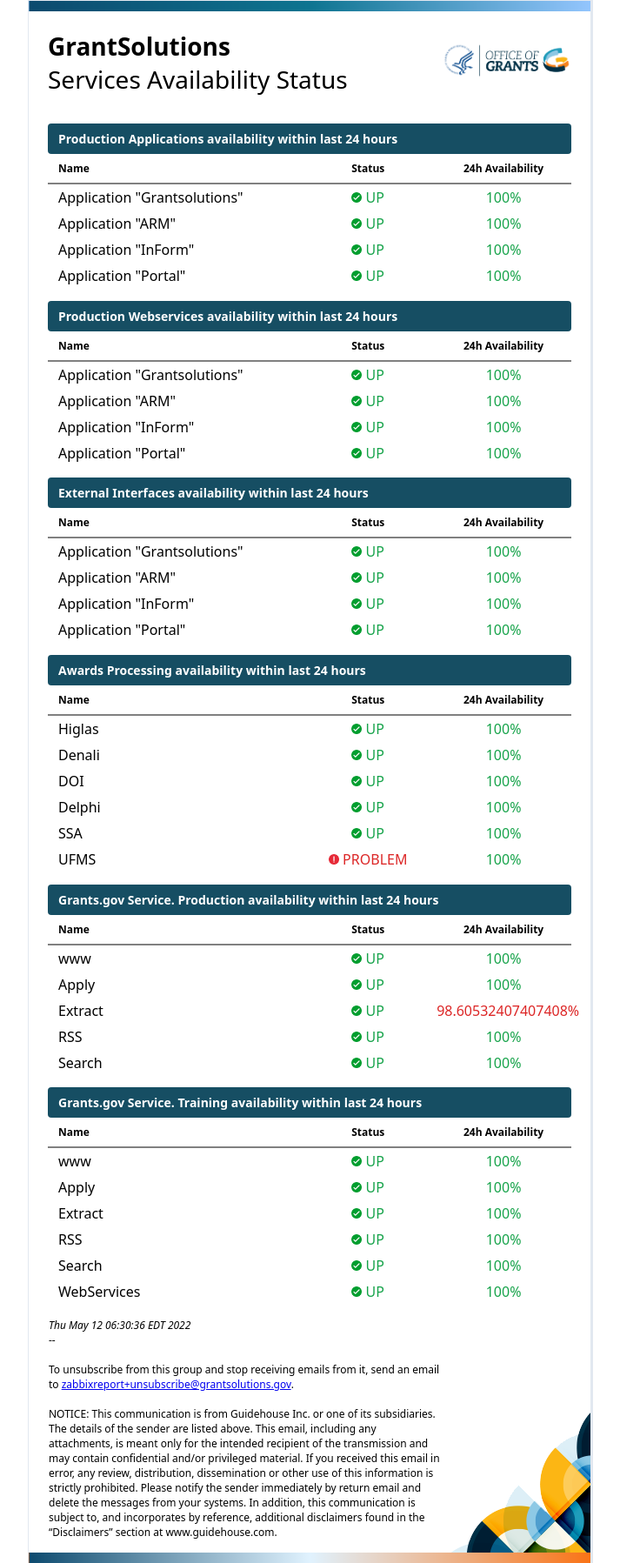
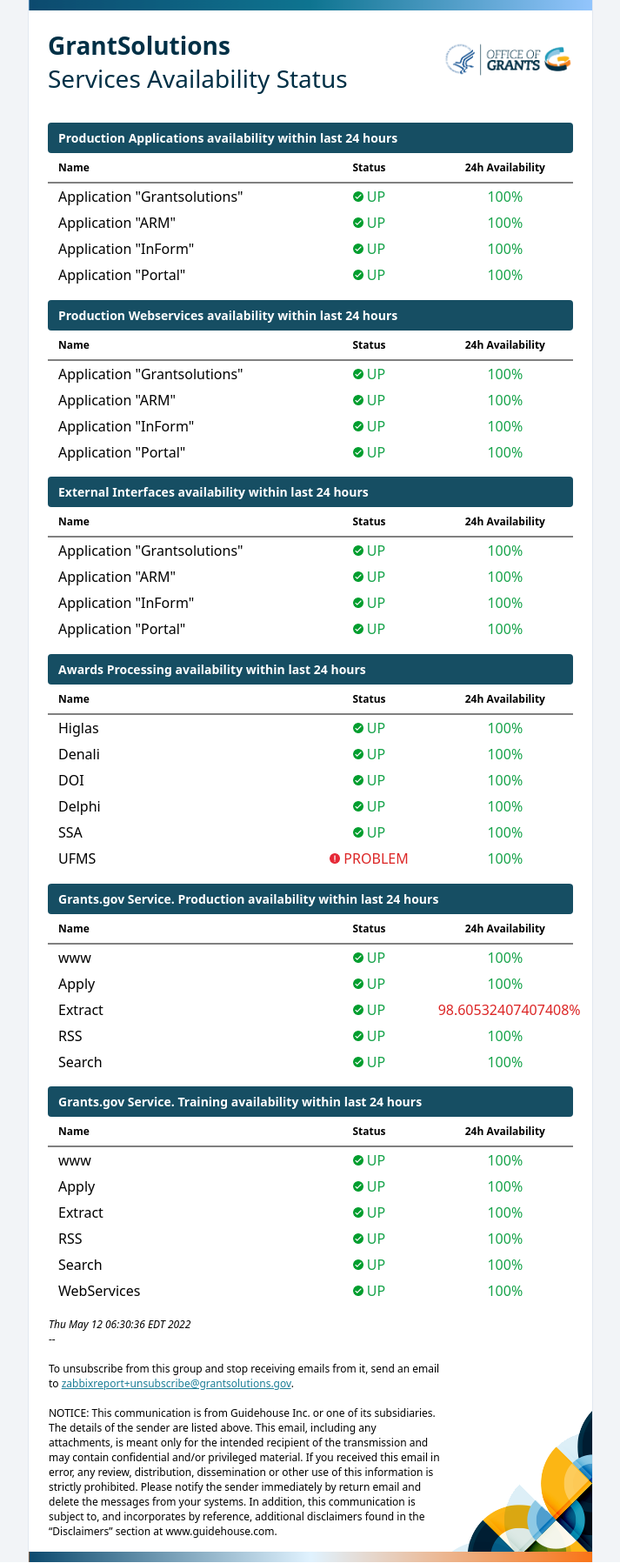
Before and after one commit to yesandagency/grant-solutions-sas-email, a website: page index.html in a window 1280 px wide. Shown: the whole page at 87% size, without its empty margins (283-996 px from the left). Drawn offline with Linux system fonts and the light colour scheme.

Commit message:
revisions to styles

```diff
--- a/index.html
+++ b/index.html
@@ -18,10 +18,10 @@
 	<![endif]-->
 </head>
 <body class="m-0 p-0 font-sans" style="margin: 0; padding: 0; font-family: ui-sans-serif, system-ui, -apple-system, BlinkMacSystemFont, 'Segoe UI', Roboto, 'Helvetica Neue', Arial, 'Noto Sans', sans-serif, 'Apple Color Emoji', 'Segoe UI Emoji', 'Segoe UI Symbol', 'Noto Color Emoji';">
-  <table role="presentation" class="w-full border-collapse " style="width: 100%; border-collapse: collapse; border: 0; border-spacing: 0; background: #ffffff;">
+  <table role="presentation" class="w-full border-collapse " style="width: 100%; border-collapse: collapse; border: 0; border-spacing: 0; background: #F2F4F7;">
     <tr>
       <td align="center" class="p-0" style="padding: 0;">
-        <table role="presentation" class="border-collapse text-left border-t-0 border-b-0 border-t border-l border-slate-200 border-solid" style="border-collapse: collapse; border-bottom-width: 0px; border-top-width: 1px; border-left-width: 1px; border-style: solid; --tw-border-opacity: 1; border-color: rgb(226 232 240 / var(--tw-border-opacity)); text-align: left; width: 650px;">
+        <table role="presentation" class="border-collapse text-left border-t-0 border-b-0 border-l border-r border-slate-200 border-solid" style="border-collapse: collapse; border-top-width: 0px; border-bottom-width: 0px; border-left-width: 1px; border-right-width: 1px; border-style: solid; --tw-border-opacity: 1; border-color: rgb(226 232 240 / var(--tw-border-opacity)); text-align: left; width: 650px; background: #FFFFFF;">
           <tr>
             <td align="center" class="bg-gradient-to-r from-sky-900 via-cyan-700 to-blue-300 h-2.5" style="height: 10px; background-image: linear-gradient(to right, var(--tw-gradient-stops)); --tw-gradient-from: #0c4a6e; --tw-gradient-stops: var(--tw-gradient-from), #0e7490, var(--tw-gradient-to, rgb(14 116 144 / 0)); --tw-gradient-to: #93c5fd;">
             </td>
@@ -37,7 +37,7 @@
                           <table role="presentation" class="w-full border-collapse" style="width: 100%; border-collapse: collapse; border: 0; border-spacing: 0;">
                             <tr>
                               <td class="w-3/4 p-0 text-sm" style="width: 75%; padding: 0; font-size: 14px;">
-                                <h1 class="font-sans font-bold" style="font-family: ui-sans-serif, system-ui, -apple-system, BlinkMacSystemFont, 'Segoe UI', Roboto, 'Helvetica Neue', Arial, 'Noto Sans', sans-serif, 'Apple Color Emoji', 'Segoe UI Emoji', 'Segoe UI Symbol', 'Noto Color Emoji'; font-weight: 700;">GrantSolutions<br>
+                                <h1 class="font-sans font-bold" style="font-family: ui-sans-serif, system-ui, -apple-system, BlinkMacSystemFont, 'Segoe UI', Roboto, 'Helvetica Neue', Arial, 'Noto Sans', sans-serif, 'Apple Color Emoji', 'Segoe UI Emoji', 'Segoe UI Symbol', 'Noto Color Emoji'; font-weight: 700; color: #003046;">GrantSolutions<br>
                                 <span class="font-sans font-light" style="font-family: ui-sans-serif, system-ui, -apple-system, BlinkMacSystemFont, 'Segoe UI', Roboto, 'Helvetica Neue', Arial, 'Noto Sans', sans-serif, 'Apple Color Emoji', 'Segoe UI Emoji', 'Segoe UI Symbol', 'Noto Color Emoji'; font-weight: 300;">Services Availability Status</span></h1>
                               </td>
                               <td class="w-1/4 p-0 align-middle" style="width: 25%; padding: 0; vertical-align: middle;">
@@ -544,7 +544,7 @@
                             <span class="italic" style="font-style: italic;">Thu May 12 06:30:36 EDT 2022</span><br>
                             --<br><br>
                             To unsubscribe from this group and stop receiving emails from it, send an email to
-                            <a href="mailto:zabbixreport+unsubscribe@grantsolutions.gov">zabbixreport+unsubscribe@grantsolutions.gov</a>.<br>
+                            <a style="color:#1C7D96;" href="mailto:zabbixreport+unsubscribe@grantsolutions.gov">zabbixreport+unsubscribe@grantsolutions.gov</a>.<br>
                           <br>NOTICE: This communication is from Guidehouse Inc. or one of its subsidiaries. The details of the
                             sender are listed above. This email, including any attachments, is meant only for the intended
                             recipient of the transmission and may contain confidential and/or privileged material. If you
```
Also changed, not shown: email.html (+5 -5 lines).
